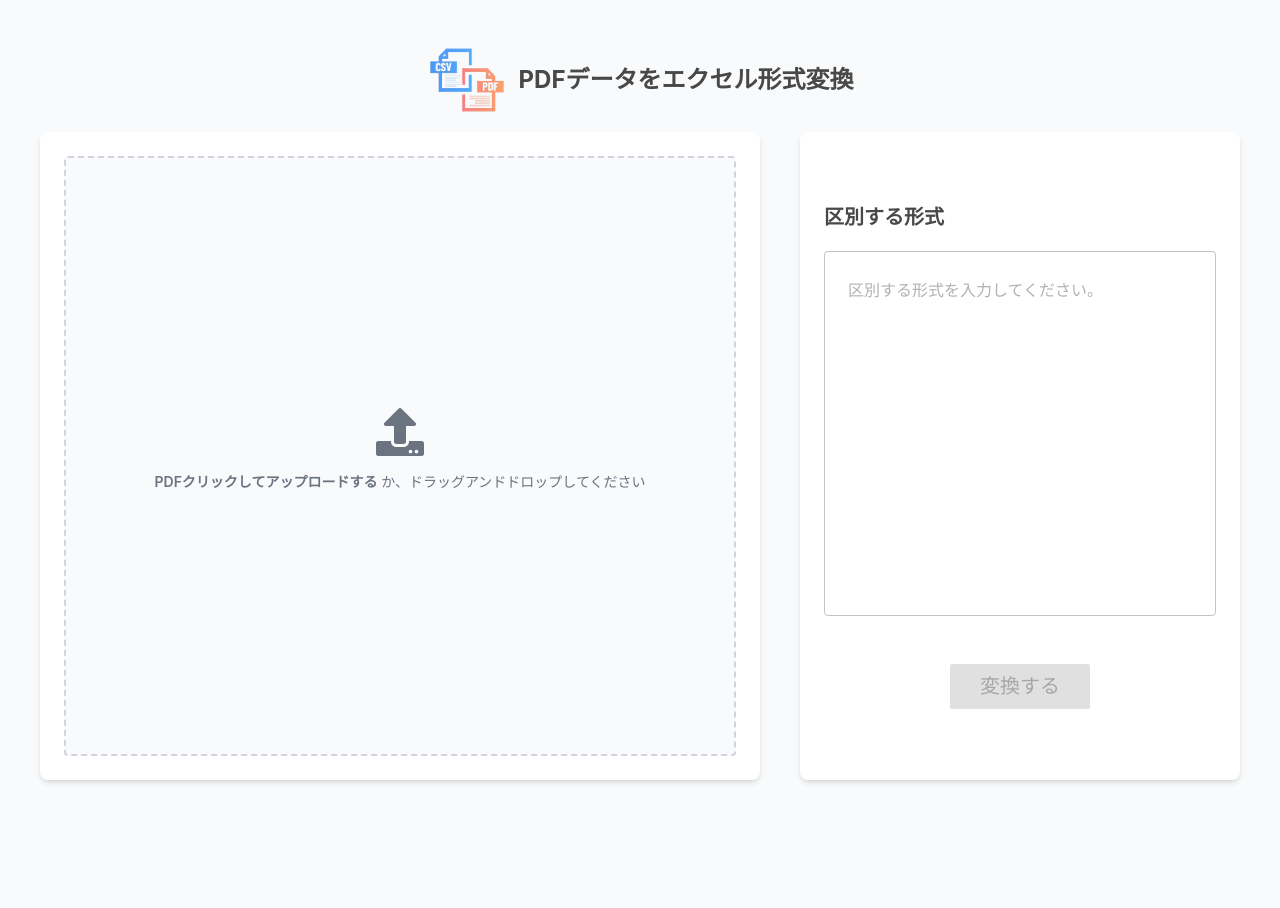
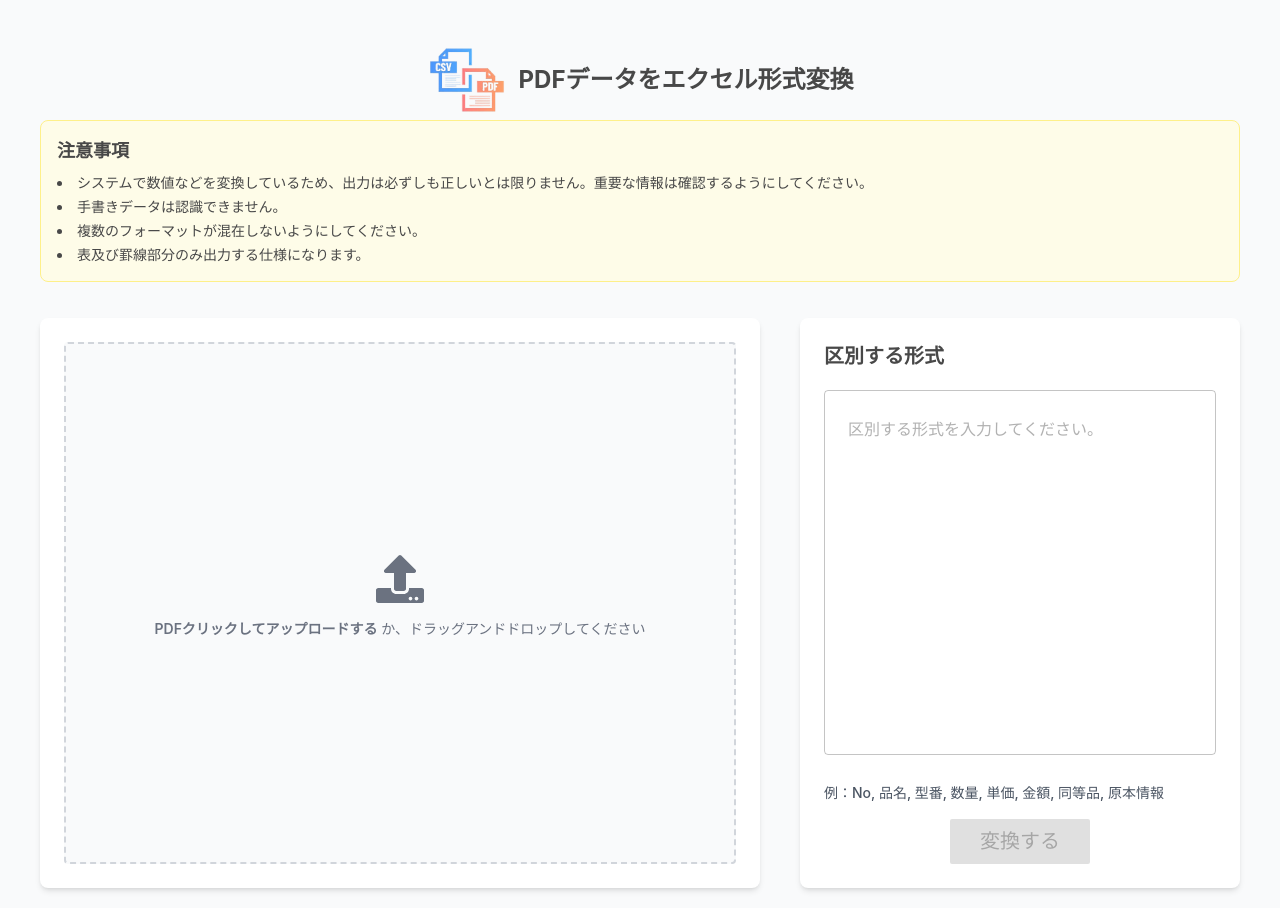
Before and after one commit to KwaHash/pdf2csv-converter, a Next.js app: page / in a window 1280 px wide. Before the commit the page ends 800 px from the top, so only its background shows below. Built offline with nearby package versions, Linux system fonts and the light colour scheme.

Commit message:
refator: add warning messages and format example

```diff
--- a/components/organisms/PDFUploadAndConvert.tsx
+++ b/components/organisms/PDFUploadAndConvert.tsx
@@ -9,6 +9,24 @@ import Loading from '@/components/molecules/loading';
 import TextInput from '@/components/atoms/TextInput';
 import PDFUploaderButton from '@/components/atoms/PDFUploaderButton';
 import theme from '@/lib/theme';
+
+const WarningMessages = () => (
+  <div className="mb-6 p-4 bg-yellow-50 border border-yellow-200 rounded-lg">
+    <h3 className="text-lg font-bold mb-2">注意事項</h3>
+    <ul className="list-disc list-inside space-y-1 text-sm">
+      <li>システムで数値などを変換しているため、出力は必ずしも正しいとは限りません。重要な情報は確認するようにしてください。</li>
+      <li>手書きデータは認識できません。</li>
+      <li>複数のフォーマットが混在しないようにしてください。</li>
+      <li>表及び罫線部分のみ出力する仕様になります。</li>
+    </ul>
+  </div>
+);
+
+const FormatExample = () => (
+  <div className="mt-2 text-sm pb-4 text-gray-600">
+    <p>例：No, 品名, 型番, 数量, 単価, 金額, 同等品, 原本情報</p>
+  </div>
+);
 
 const PDFUploadAndConvert: React.FC = () => {
   const fileInputRef = useRef<HTMLInputElement>(null);
@@ -40,11 +58,40 @@ const PDFUploadAndConvert: React.FC = () => {
   const downloadCSV = (data: Record<string, string>[]) => {
     const headers = splitFormats;
 
+    // Process data to handle multiple item numbers and equivalent items
+    const processedData = data.flatMap(item => {
+      // Split item numbers if multiple exist
+      const itemNumbers = item['型番']?.split(',').map(num => num.trim()) || [''];
+
+      return itemNumbers.map((num, index) => {
+        const newItem = { ...item };
+
+        // Format item number with index if multiple exist
+        newItem['型番'] = itemNumbers.length > 1 ? `${num}(${index + 1})` : num;
+
+        // Process quantity (remove units) - Add type checking
+        if (newItem['数量'] && typeof newItem['数量'] === 'string') {
+          newItem['数量'] = newItem['数量'].replace(/[^0-9.]/g, '');
+        } else {
+          newItem['数量'] = ''; // Set default value if undefined or not a string
+        }
+
+        // Handle equivalent items
+        if (newItem['品名']?.includes('同等')) {
+          newItem['同等品'] = '○';
+        }
+
+        return newItem;
+      });
+    });
+
+    // Convert to CSV rows
     const csvRows = [
       headers,
-      ...data.map((item: Record<string, string>) => splitFormats.map(formatItem => item[formatItem]))
+      ...processedData.map(item => headers.map(header => item[header] || ''))
     ];
 
+    // Convert to CSV string
     const csvContent = csvRows
       .map(row => row.map((cell: string) => `"${cell}"`).join(','))
       .join('\n');
@@ -85,12 +132,15 @@ const PDFUploadAndConvert: React.FC = () => {
         },
       });
 
+      // The response.data is already parsed JSON
       const extractedDataArray = response.data;
 
+      // Validate that we have an array
       if (!Array.isArray(extractedDataArray)) {
         throw new Error('抽出されたデータが配列形式ではありません。');
       }
 
+      // Validate array is not empty
       if (extractedDataArray.length === 0) {
         throw new Error('データが抽出されませんでした。');
       }
@@ -107,6 +157,8 @@ const PDFUploadAndConvert: React.FC = () => {
   return (
     isLoading ? <Loading /> : (
       <ThemeProvider theme={theme}>
+        <div className="flex flex-col w-full">
+          <WarningMessages />
           <div className="grid grid-cols-[60%,1fr] gap-10 w-full flex-grow mt-3">
             <div className="flex flex-col w-full p-6 bg-white rounded-lg shadow-md">
               {pdfUrl && pdfFile ? (
@@ -155,6 +207,7 @@ const PDFUploadAndConvert: React.FC = () => {
                   value={format}
                   onChange={setFormat}
                 />
+                <FormatExample />
               </div>
               <div className="flex justify-center">
                 <Button
@@ -167,6 +220,7 @@ const PDFUploadAndConvert: React.FC = () => {
               </div>
             </div>
           </div>
+        </div>
       </ThemeProvider>
     )
   );
```
Lines whose indentation alone changed are shown as unchanged.
